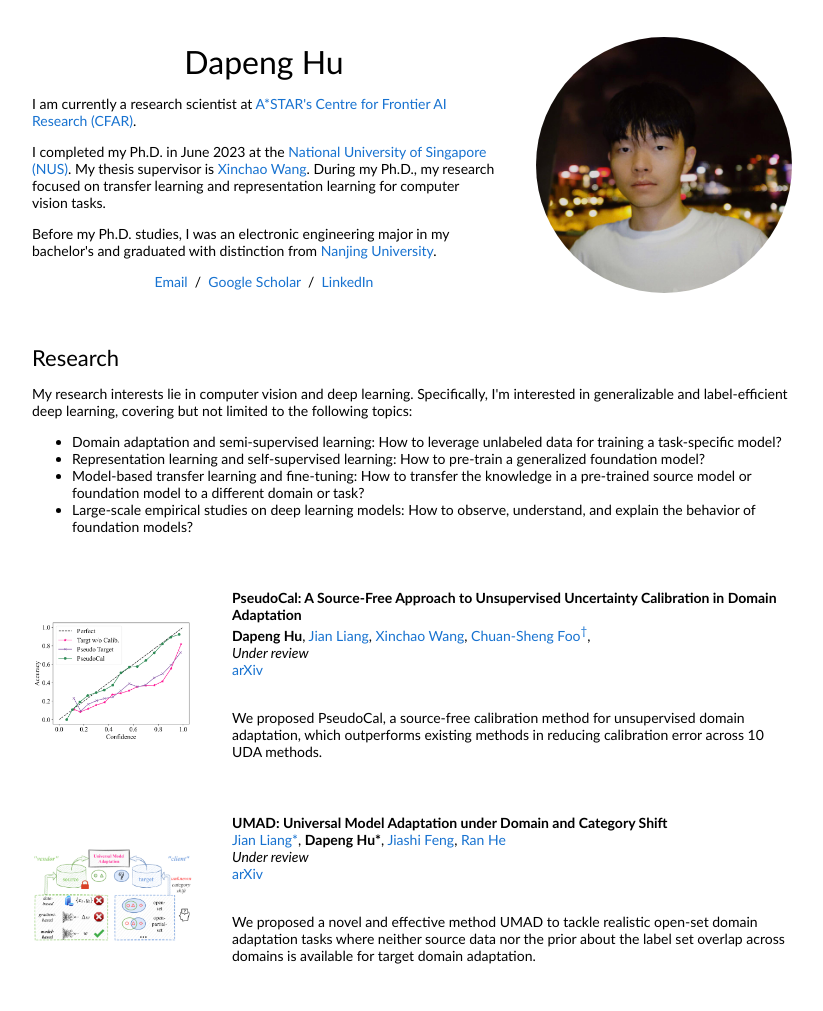
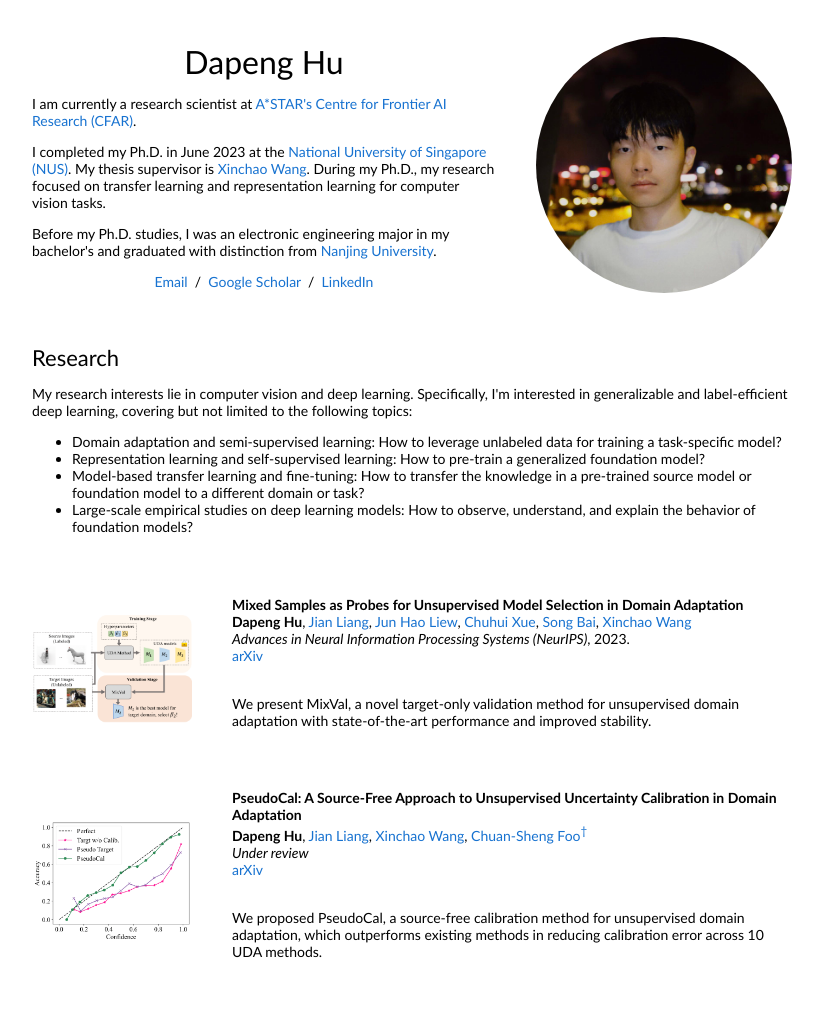
Before and after one commit to LHXXHB/lhxxhb.github.io, a plain HTML site: page index.html in a window 1280 px wide. Shown: the top 1011 px of the page, without its empty margins (228-1051 px from the left). Drawn offline with Linux system fonts and the light colour scheme.

Commit message:
update paper

```diff
--- a/index.html
+++ b/index.html
@@ -63,6 +63,33 @@
 <table style="width:100%;border:0px;border-spacing:0px;border-collapse:separate;margin-right:auto;margin-left:auto;"><tbody>
     <tr>
         <td style="padding:20px;width:25%;vertical-align:middle">
+            <div class="two" id='impact_image'><img src='images/mixval.png'></div>
+        </td>
+        <td style="padding:20px;width:75%;vertical-align:middle">
+            <papertitle>Mixed Samples as Probes for Unsupervised Model Selection in Domain Adaptation</papertitle>
+        <br>
+            <strong>Dapeng Hu</strong>,
+            <a href="https://scholar.google.com/citations?user=eY8i-mQAAAAJ&hl=en">Jian Liang</a>,
+            <a href="https://scholar.google.com.sg/citations?user=8gm-CYYAAAAJ&hl=en">Jun Hao Liew</a>,
+            <a href="https://scholar.google.com.sg/citations?user=KJU5YRYAAAAJ&hl=en">Chuhui Xue</a>,
+            <a href="https://scholar.google.com/citations?user=LXuWMF4AAAAJ&hl=en">Song Bai</a>,
+            <a href="https://scholar.google.com/citations?hl=en&user=w69Buq0AAAAJ">Xinchao Wang</a>
+
+        <br>
+            <em>Advances in Neural Information Processing Systems (NeurIPS)</em>, 2023.
+        <br>
+            <a target="_blank">arXiv</a>
+        <br>
+        <br>
+            <p></p>
+            <p> We present MixVal, a novel target-only validation method for unsupervised domain adaptation with state-of-the-art performance and improved stability.</p>
+        </td>
+    </tr>
+    </tbody></table>
+    <!-- next paper -->
+<table style="width:100%;border:0px;border-spacing:0px;border-collapse:separate;margin-right:auto;margin-left:auto;"><tbody>
+    <tr>
+        <td style="padding:20px;width:25%;vertical-align:middle">
             <div class="two" id='impact_image'><img src='images/pseudocal.png'></div>
         </td>
         <td style="padding:20px;width:75%;vertical-align:middle">
@@ -71,7 +98,7 @@
             <strong>Dapeng Hu</strong>,
             <a href="https://scholar.google.com/citations?user=eY8i-mQAAAAJ&hl=en">Jian Liang</a>,
             <a href="https://scholar.google.com/citations?hl=en&user=w69Buq0AAAAJ">Xinchao Wang</a>,
-            <a href="https://scholar.google.com/citations?user=AgbeqGkAAAAJ&hl=en">Chuan-Sheng Foo<sup>&#8224</sup></a>,
+            <a href="https://scholar.google.com/citations?user=AgbeqGkAAAAJ&hl=en">Chuan-Sheng Foo<sup>&#8224</sup></a>
 
         <br>
             <em>Under review</em>
```
Also changed, not shown: images/mixval.png (added).
